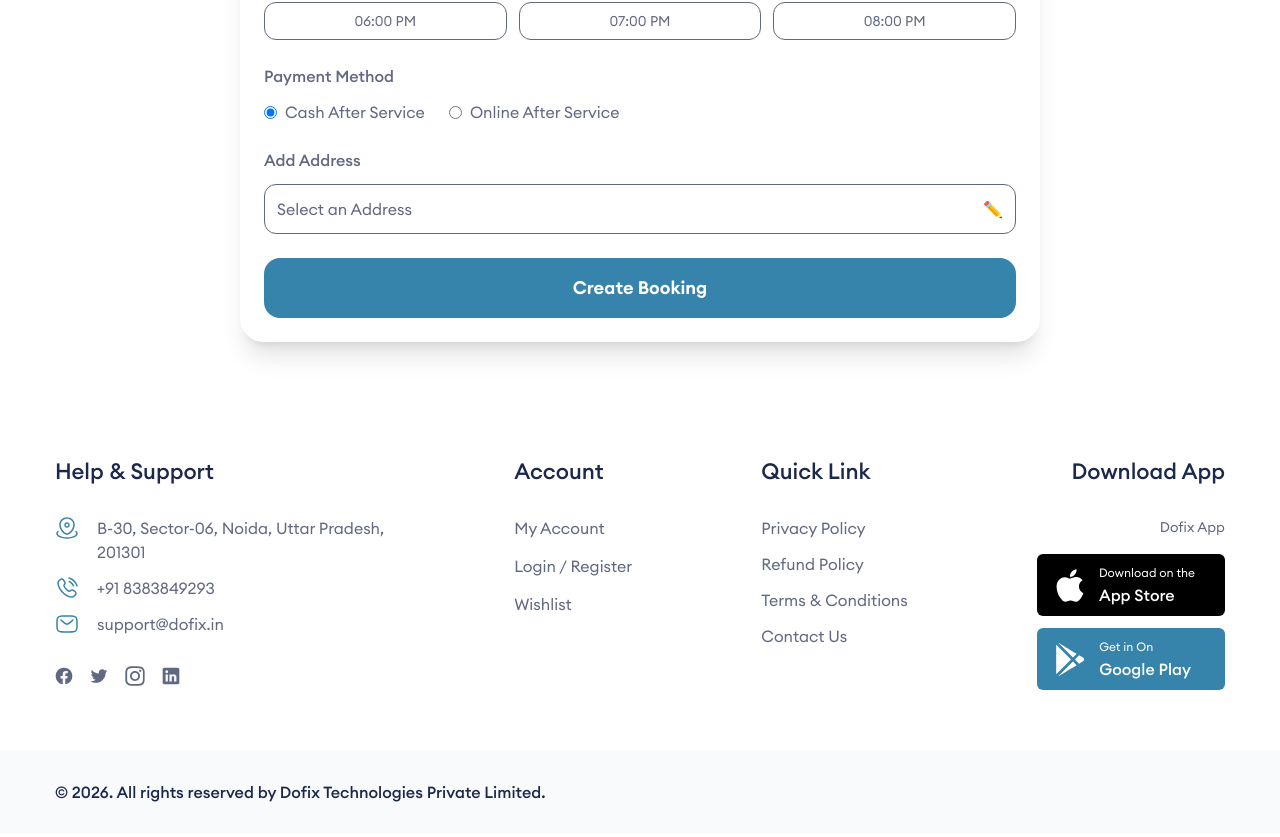
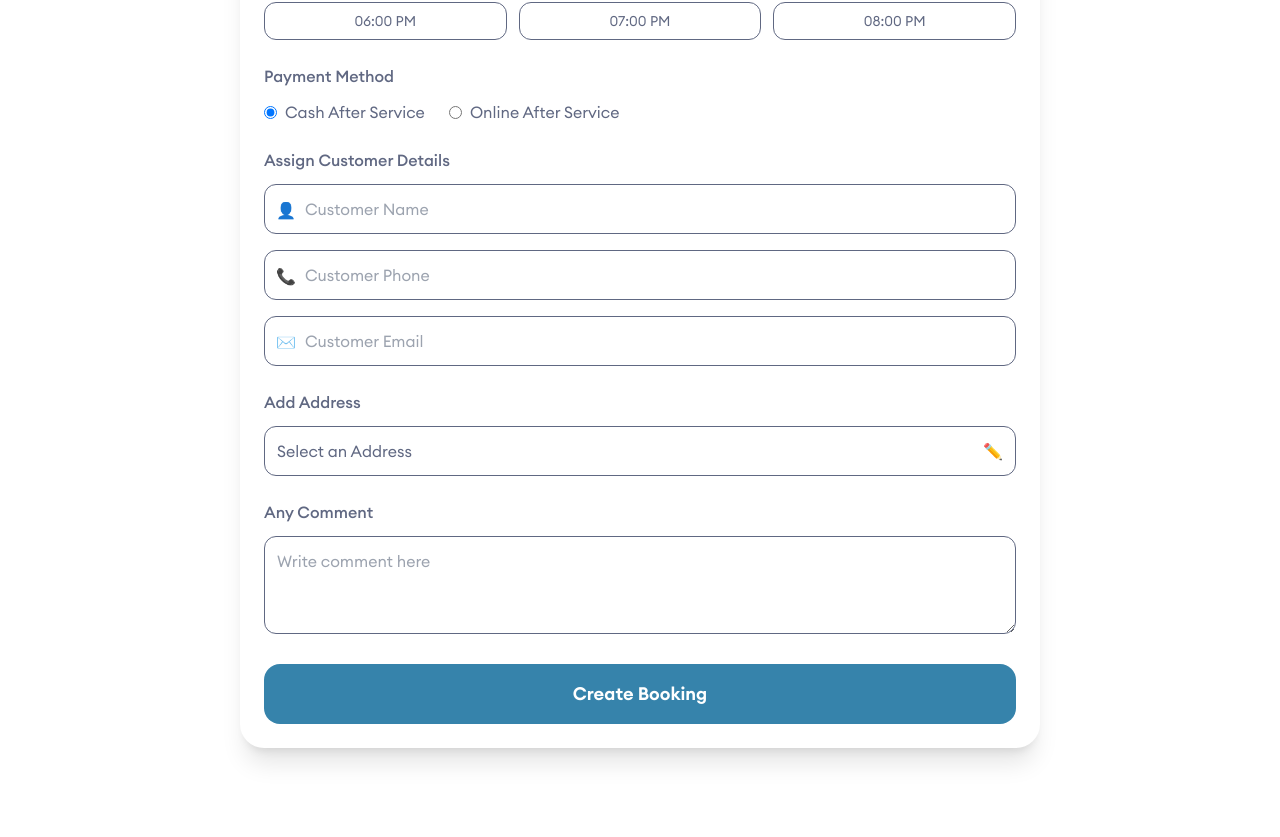
Before and after one commit to dofixtechnologies1-lab/new-website-dofix, a Next.js app: page /booking in a window 1280 px wide. Shown: the part 644-1481 px from the top of the page. Built offline with nearby package versions, Linux system fonts and the light colour scheme.

Commit message:
27-02-2026

```diff
--- a/src/components/BookingForm/index.tsx
+++ b/src/components/BookingForm/index.tsx
@@ -21,16 +21,58 @@ const slots = [
 export default function BookingForm() {
   const router = useRouter();
 
+  // Service
   const [serviceType, setServiceType] = useState("On-site Service");
   const [selectedDate, setSelectedDate] = useState(0);
   const [selectedSlot, setSelectedSlot] = useState("");
   const [paymentMethod, setPaymentMethod] = useState("cash");
 
+  // Customer Details
+  const [customerName, setCustomerName] = useState("");
+  const [customerPhone, setCustomerPhone] = useState("");
+  const [customerEmail, setCustomerEmail] = useState("");
+  const [comment, setComment] = useState("");
+
+  const [loading, setLoading] = useState(false);
+
+  const handleBooking = async () => {
+
+    if (!customerName || !customerPhone || !selectedSlot) {
+      alert("Please fill required fields");
+      return;
+    }
+
+    setLoading(true);
+
+    const bookingData = {
+      serviceType,
+      date: dates[selectedDate],
+      slot: selectedSlot,
+      paymentMethod,
+      customerName,
+      customerPhone,
+      customerEmail,
+      comment,
+    };
+
+    console.log("Booking Data:", bookingData);
+
+    // 👉 Replace this with your Laravel API
+    // await fetch("/api/create-booking", { method: "POST", body: JSON.stringify(bookingData) });
+
+    setTimeout(() => {
+      setLoading(false);
+      alert("Booking Created Successfully ✅");
+    }, 1500);
+  };
+
   return (
     <div className="min-h-screen bg-gray-50 py-6 px-4 pt-40">
       <div className="max-w-[800px] mx-auto bg-white rounded-3xl shadow-xl p-6 space-y-6">
 
-        <h2 className="text-2xl font-semibold text-center">Book Service</h2>
+        <h2 className="text-2xl font-semibold text-center">
+          Book Service
+        </h2>
 
         {/* Service Preference */}
         <div>
@@ -117,7 +159,49 @@ export default function BookingForm() {
           </div>
         </div>
 
-        {/* Address Field */}
+        {/* Customer Details */}
+        <div>
+          <h3 className="font-medium mb-3">Assign Customer Details</h3>
+
+          <div className="space-y-4">
+
+            <div className="relative">
+              <input
+                type="text"
+                placeholder="Customer Name"
+                value={customerName}
+                onChange={(e) => setCustomerName(e.target.value)}
+                className="w-full border border-gray-300 rounded-xl p-3 pl-10 focus:outline-none focus:border-[#3683ab]"
+              />
+              <span className="absolute left-3 top-3.5 text-gray-400">👤</span>
+            </div>
+
+            <div className="relative">
+              <input
+                type="tel"
+                placeholder="Customer Phone"
+                value={customerPhone}
+                onChange={(e) => setCustomerPhone(e.target.value)}
+                className="w-full border border-gray-300 rounded-xl p-3 pl-10 focus:outline-none focus:border-[#3683ab]"
+              />
+              <span className="absolute left-3 top-3.5 text-gray-400">📞</span>
+            </div>
+
+            <div className="relative">
+              <input
+                type="email"
+                placeholder="Customer Email"
+                value={customerEmail}
+                onChange={(e) => setCustomerEmail(e.target.value)}
+                className="w-full border border-gray-300 rounded-xl p-3 pl-10 focus:outline-none focus:border-[#3683ab]"
+              />
+              <span className="absolute left-3 top-3.5 text-gray-400">✉️</span>
+            </div>
+
+          </div>
+        </div>
+
+        {/* Address */}
         <div>
           <h3 className="font-medium mb-3">Add Address</h3>
           <div
@@ -129,9 +213,25 @@ export default function BookingForm() {
           </div>
         </div>
 
+        {/* Comment */}
+        <div>
+          <h3 className="font-medium mb-3">Any Comment</h3>
+           <textarea
+            placeholder="Write comment here"
+            value={comment}
+            onChange={(e) => setComment(e.target.value)}
+            rows={3}
+            className="w-full border border-gray-300 rounded-xl p-3 focus:outline-none focus:border-[#3683ab]"
+          />
+        </div>
+
         {/* Submit */}
-        <button className="w-full bg-[#3683ab] hover:bg-[#14455b] text-white py-4 rounded-2xl font-semibold text-lg transition">
-          Create Booking
+        <button
+          onClick={handleBooking}
+          disabled={loading}
+          className="w-full bg-[#3683ab] hover:bg-[#14455b] text-white py-4 rounded-2xl font-semibold text-lg transition disabled:opacity-50"
+        >
+          {loading ? "Processing..." : "Create Booking"}
         </button>
 
       </div>
```
